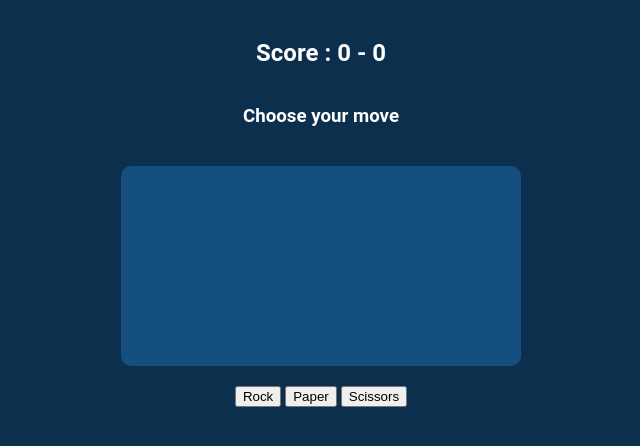
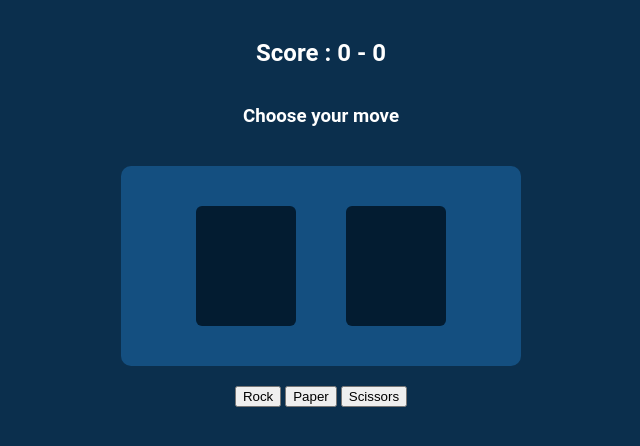
Before and after one commit to MewKay/rock-paper-scissors, a plain HTML site: page index.html in a window 1280 px wide. Shown: the part 70-516 px from the top of the page, without its empty margins (319-959 px from the left). Drawn offline with Linux system fonts and the light colour scheme.

Commit message:
Add style to move-show

```diff
--- a/style.css
+++ b/style.css
@@ -3,6 +3,7 @@ body {
   font-family: 'Roboto', 'Arial', sans-serif;
   background-color: rgb(11, 47, 77);
   color: white;
+  box-sizing: border-box;
   display: flex;
   flex-direction: column;
   align-items: center;
@@ -10,10 +11,20 @@ body {
 
 .round-display {
   background-color: rgb(20, 79, 128);
-  box-sizing: border-box;
   border-radius: 10px;
   margin : 20px 0;
   width: 400px ;
   height: 200px;
   display: flex;
+  justify-content: center;
+  align-items: center;
+  gap: 50px;
 }
+
+.move-show {
+  background-color: rgb(3, 28, 49);
+  font-size: 80px;
+  height: 120px;
+  width: 100px;
+  border-radius: 6px;
+}
```
